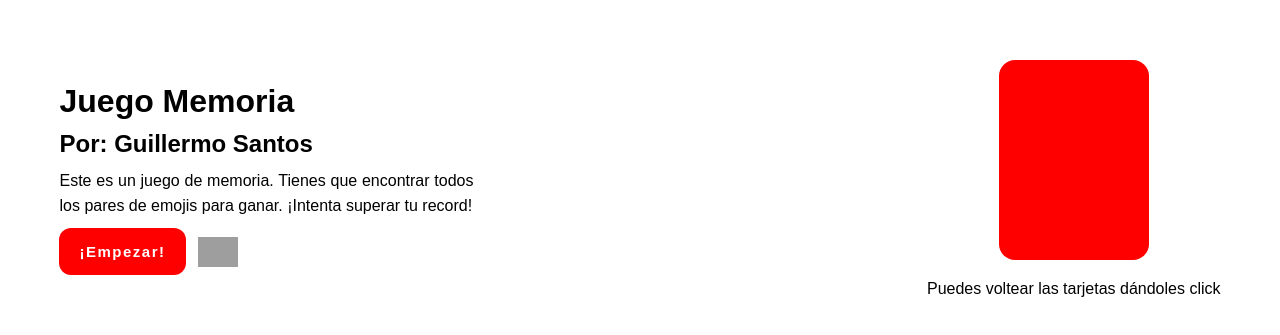
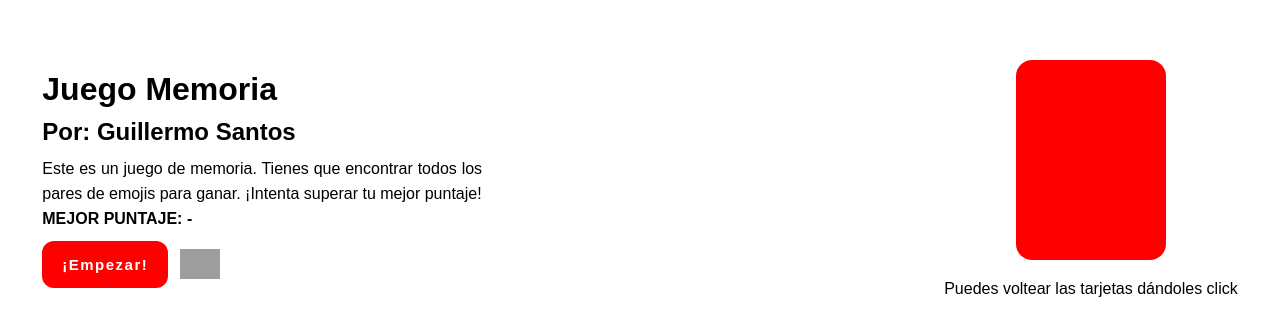
Before and after one commit to guillermoSb/memory-game, a React app: page / in a window 1280 px wide. Shown: the part 241-576 px from the top of the page. Built offline with nearby package versions, Linux system fonts and the light colour scheme; grey boxes are pictures that could not be loaded.

Commit message:
Added a high score at the main page

```diff
--- a/src/components/Game.js
+++ b/src/components/Game.js
@@ -25,6 +25,15 @@ function Game() {
                 }
             }))
         }
+
+        if (gameContent.filter(card => !card.isMatched).length === 0 && gameStarted) {
+            const prevRecord = Number(localStorage.getItem('record'));  // Get the previous record
+            if (score < prevRecord || prevRecord === 0) {
+                localStorage.setItem('record', JSON.stringify(score));
+            }
+            alert(`¡Has terminado! Tu puntaje es ${score}`)
+
+        }
     }, [gameContent])
 
 
@@ -45,7 +54,7 @@ function Game() {
             cardCollection.push(card);
         }
 
-        return shuffle(cardCollection);
+        return cardCollection;
     }
 
     /**
--- a/src/components/Main.js
+++ b/src/components/Main.js
@@ -41,7 +41,9 @@ function Main() {
         <h2>Por: Guillermo Santos</h2>
         <p>
           Este es un juego de memoria. Tienes que encontrar todos los pares de
-          emojis para ganar. ¡Intenta superar tu record!
+          emojis para ganar. ¡Intenta superar tu mejor puntaje!
+          <br></br>
+          <strong> MEJOR PUNTAJE: {(localStorage.getItem('record') ?? 0) === 0 ? '-' : localStorage.getItem('record')}</strong>
         </p>
         <div className="main__action">
           <button className="main__button" onClick={startGame}>
--- a/src/utils/cardLibrary.js
+++ b/src/utils/cardLibrary.js
@@ -1 +1 @@
-export const theme = ["😄", "😈", "😜", "🤨", "😖", "😎", "🥸"];
+export const theme = ["😄", "😈", "😜", "🤨"];
```
